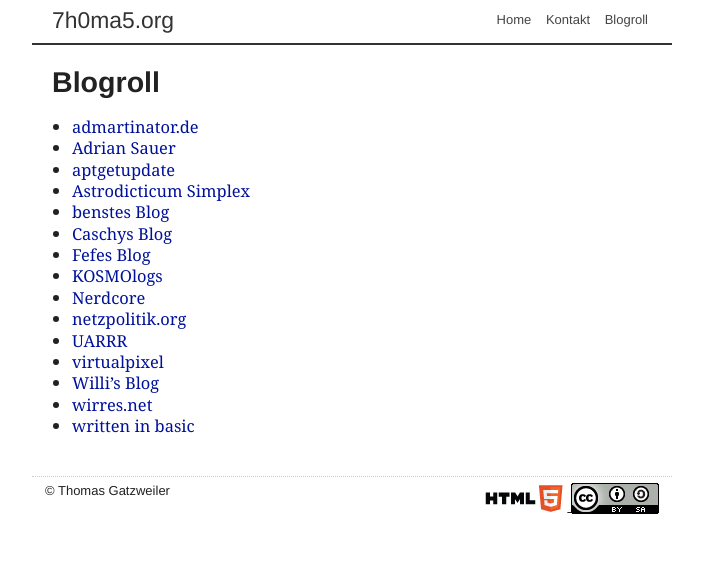
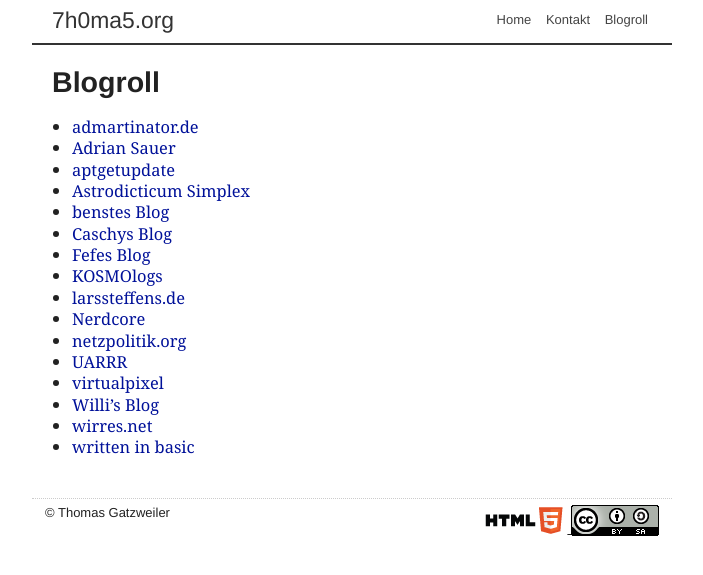
Before and after one commit to 7h0ma5/7h0ma5.org, a Jekyll site: the page built from blogroll.md, in a window 1280 px wide. Shown: the top 575 px of the page, without its empty margins (288-991 px from the left). Built offline with Jekyll 4.4.1, drawn with Linux system fonts in a browser that asks for light colours; Markdown is read by kramdown in place of the engine named in the settings; comment, search, counter and statistics services are not loaded.

Commit message:
performance enhancements

```diff
--- a/_layouts/default.html
+++ b/_layouts/default.html
@@ -5,9 +5,7 @@
     {% if page.title %}<title>{{page.title}} &mdash; 7h0ma5.org</title>{% else %}<title>7h0ma5.org</title>{% endif %}
     <link rel="alternate" type="application/rss+xml" title="RSS 2.0" href="http://feeds.feedburner.com/7h0ma5" />
     <link rel="icon" type="image/png" href="/images/favicon.png" />
-    <link rel="stylesheet" href="/css/screen.css" media="screen">
-    <link rel="stylesheet" href="/css/highlight.css">
-    <link rel="stylesheet" href="/css/print.css" media="print">
+    <link rel="stylesheet" type="text/css" href="/css/style.css" />
     <meta name="viewport" content="width=device-width,maximum-scale=1.0" />
     <!--[if lte IE 8]>
       <script src="/js/html5.js" type="text/javascript"></script>
--- a/blogroll.md
+++ b/blogroll.md
@@ -10,6 +10,7 @@
 - [Caschys Blog](http://stadt-bremerhaven.de/)
 - [Fefes Blog](http://blog.fefe.de/)
 - [KOSMOlogs](http://www.kosmologs.de/)
+- [larssteffens.de](http://www.larssteffens.de)
 - [Nerdcore](http://www.nerdcore.de/)
 - [netzpolitik.org](http://netzpolitik.org/)
 - [UARRR](http://www.uarrr.org/)
--- a/css/highlight.css
+++ /dev/null
@@ -1,62 +0,0 @@
-/* Pygments Highlighting */
-.hll { background-color: #ffffcc }
-.c { color: #408080; font-style: italic } /* Comment */
-.err { border: 1px solid #FF0000 } /* Error */
-.k { color: #008000; font-weight: bold } /* Keyword */
-.o { color: #666666 } /* Operator */
-.cm { color: #408080; font-style: italic } /* Comment.Multiline */
-.cp { color: #BC7A00 } /* Comment.Preproc */
-.c1 { color: #408080; font-style: italic } /* Comment.Single */
-.cs { color: #408080; font-style: italic } /* Comment.Special */
-.gd { color: #A00000 } /* Generic.Deleted */
-.ge { font-style: italic } /* Generic.Emph */
-.gr { color: #FF0000 } /* Generic.Error */
-.gh { color: #000080; font-weight: bold } /* Generic.Heading */
-.gi { color: #00A000 } /* Generic.Inserted */
-.go { color: #808080 } /* Generic.Output */
-.gp { color: #000080; font-weight: bold } /* Generic.Prompt */
-.gs { font-weight: bold } /* Generic.Strong */
-.gu { color: #800080; font-weight: bold } /* Generic.Subheading */
-.gt { color: #0040D0 } /* Generic.Traceback */
-.kc { color: #008000; font-weight: bold } /* Keyword.Constant */
-.kd { color: #008000; font-weight: bold } /* Keyword.Declaration */
-.kn { color: #008000; font-weight: bold } /* Keyword.Namespace */
-.kp { color: #008000 } /* Keyword.Pseudo */
-.kr { color: #008000; font-weight: bold } /* Keyword.Reserved */
-.kt { color: #B00040 } /* Keyword.Type */
-.m { color: #666666 } /* Literal.Number */
-.s { color: #BA2121 } /* Literal.String */
-.na { color: #7D9029 } /* Name.Attribute */
-.nb { color: #008000 } /* Name.Builtin */
-.nc { color: #0000FF; font-weight: bold } /* Name.Class */
-.no { color: #880000 } /* Name.Constant */
-.nd { color: #AA22FF } /* Name.Decorator */
-.ni { color: #999999; font-weight: bold } /* Name.Entity */
-.ne { color: #D2413A; font-weight: bold } /* Name.Exception */
-.nf { color: #0000FF } /* Name.Function */
-.nl { color: #A0A000 } /* Name.Label */
-.nn { color: #0000FF; font-weight: bold } /* Name.Namespace */
-.nt { color: #008000; font-weight: bold } /* Name.Tag */
-.nv { color: #19177C } /* Name.Variable */
-.ow { color: #AA22FF; font-weight: bold } /* Operator.Word */
-.w { color: #bbbbbb } /* Text.Whitespace */
-.mf { color: #666666 } /* Literal.Number.Float */
-.mh { color: #666666 } /* Literal.Number.Hex */
-.mi { color: #666666 } /* Literal.Number.Integer */
-.mo { color: #666666 } /* Literal.Number.Oct */
-.sb { color: #BA2121 } /* Literal.String.Backtick */
-.sc { color: #BA2121 } /* Literal.String.Char */
-.sd { color: #BA2121; font-style: italic } /* Literal.String.Doc */
-.s2 { color: #BA2121 } /* Literal.String.Double */
-.se { color: #BB6622; font-weight: bold } /* Literal.String.Escape */
-.sh { color: #BA2121 } /* Literal.String.Heredoc */
-.si { color: #BB6688; font-weight: bold } /* Literal.String.Interpol */
-.sx { color: #008000 } /* Literal.String.Other */
-.sr { color: #BB6688 } /* Literal.String.Regex */
-.s1 { color: #BA2121 } /* Literal.String.Single */
-.ss { color: #19177C } /* Literal.String.Symbol */
-.bp { color: #008000 } /* Name.Builtin.Pseudo */
-.vc { color: #19177C } /* Name.Variable.Class */
-.vg { color: #19177C } /* Name.Variable.Global */
-.vi { color: #19177C } /* Name.Variable.Instance */
-.il { color: #666666 } /* Literal.Number.Integer.Long */
--- a/css/print.css
+++ /dev/null
@@ -1,47 +0,0 @@
-body {
-  font: normal normal 400 13px/1.2 Arial, Helvetica, FreeSans, sans-serif;
-}
-
-header { text-align: right; }
-footer { border-top: 1px solid #ddd; padding: 10px 0; }
-
-pre code {
-  font-size: 0.9em;
-  font-family: Inconsolata, monospace;
-  padding: 7px 5px;
-  margin: 1em 0;
-  border: 1px solid #000;
-  display: block;
-}
-
-h1#site-title { font-size: 1.1em; }
-
-#site-title a {
-  text-decoration: none;
-  font-weight: 100;
-  font-size: 1.6em;
-  color: #444;
-}
-
-.post .content {
-  font-family: Georgia, Palatino, 'Palatino Linotype', FreeSerif, serif;
-  font-size: 1.15em;
-  line-height: 1.3em;
-  text-align: justify;
-  padding-bottom: 10px;
-  margin: 1em 0;
-}
-
-.post .content a {
-  color: #000;
-  text-decoration: underline;
-}
-
-h2#title a {
-  color: #000;
-  text-decoration: none;
-}
-
-.comments { display: none; }
-nav { display: none; }
-.site-info { display: none; }
--- a/css/screen.css
+++ /dev/null
@@ -1,244 +0,0 @@
-/*
- * ================== General ==================
- */
-
-* {
-  padding: 0;
-  margin: 0;
-}
-
-body {
-  font: normal normal 400 13px/1.2 "Helvetica Neue", Helvetica, Arials, sans-serif;
-  color: #222;
-  padding: 0 5px 5px 5px;
-}
-
-p {
-  margin: 1em 0;
-}
-
-a img {
-  border: 0;
-}
-
-blockquote {
-  margin: 1em 0;
-  margin-left: 5px;
-  border-left: 4px solid #eee;
-  padding-left: 10px;
-}
-
-pre code {
-  font-size: 0.9em;
-  font-family: Inconsolata, monospace;
-  padding: 5px 10px;
-  margin: 1em 0;
-  background-color: #f4f4f4;
-  border: 1px solid #eee;
-  display: block;
-  overflow: auto;
-}
-
-#wrapper {
-  width: 640px;
-  margin: 0 auto;
-}
-
-.clear {
-  clear: both;
-}
-
-.screen-reader-text {
-  display: none;
-}
-
-/*
- * ================== Header ==================
- */
-
-header {
-  display: block;
-  margin-bottom: 5px;
-  padding: 5px 20px;
-  border-bottom: 2px solid #333;
-  line-height: 30px;
-}
-
-nav {
-  float: right;
-}
-
-nav ul {
-  list-style: none;
-  margin: 0;
-}
-
-nav ul li {
-  display: inline;
-}
-
-nav ul li a {
-  margin-left: 3px;
-  padding: 2px 4px;
-  text-decoration: none;
-  color: #444;
-}
-
-nav ul li a:hover {
-  color: #888;
-  border-bottom: 2px solid #888;
-}
-
-#site-title {
-  float: left;
-}
-
-h1#site-title {
-  font-size: 1.1em;
-}
-
-#site-title a {
-  text-decoration: none;
-  font-weight: 200;
-  font-size: 1.6em;
-  color: #333;
-}
-
-#site-title a:hover {
-  color: #888;
-}
-
-/*
- * ================== Main Blocks ==================
- */
-
-#main a {
-  text-decoration: none;
-  color: #001199;
-}
-
-#main a:hover {
-  color: inherit;
-}
-
-#main ul {
-  margin-left: 20px;
-}
-
-#content {
-  padding: 15px 20px;
-  font-size: 1.1em;
-}
-
-/*
- * ================== Content ==================
- */
-
-ul.postlist {
-  margin-left: 0 ! important;
-  list-style: none;
-}
-
-ul.postlist li {
-  margin: 3px 0;
-}
-
-.postlist span {
-  color: #aaa;
-}
-
-.post h2 {
-  font-size: 2em;
-  font-weight: 500;
-  margin-bottom: 5px;
-  color: #333;
-}
-
-.post h2 a {
-  color: inherit ! important;
-}
-
-.post h2 a:hover {
-  color: #001199 ! important;
-}
-
-.post .meta {
-  color: #888;
-}
-
-.post .content {
-  color: #333;
-  font-family: Georgia, Palatino, 'Palatino Linotype', FreeSerif, serif;
-  font-size: 1.15em;
-  line-height: 1.5em;
-  text-align: justify;
-  padding-bottom: 10px;
-  margin: 1em 0;
-  margin-bottom: 20px;
-  border-bottom: 1px dotted #ddd;
-}
-
-.post .content h3 {
-  font-family: Arial, Helvetica, FreeSans, sans-serif;
-}
-
-.page h2 {
-  font-size: 2em;
-  font-weight: 700;
-}
-
-.page h2 a {
-  color: inherit ! important;
-}
-
-.page h2 a:hover {
-  color: #001199 ! important;
-}
-
-.page .content {
-  font-family: Georgia, Palatino, 'Palatino Linotype', FreeSerif, serif;
-  font-size: 1.15em;
-  line-height: 1.3em;
-  text-align: justify;
-  margin: 1em 0;
-  margin-bottom: 20px;
-}
-
-/*
- * ================== Comments ==================
- */
-
-#dsq-global-toolbar {
-  display: none ! important;
-}
-
-#dsq-comments-title h3, #dsq-new-post h3 {
-  font-size: 1.4em ! important;
-  margin: 10px 0 ! important;
-  text-transform: uppercase ! important;
-  font-weight: 200 ! important;
-}
-
-.dsq-item-sort, .dsq-autheneticate-copy, .dsq-pagination {
-  display: none ! important;
-}
-
-/*
- * ================== Footer ==================
- */
-
-footer {
-  display: block;
-  padding: 6px 13px 7px 13px;
-  font-weight: 200;
-  border-top: 1px dotted #ccc;
-  margin-top: 5px;
-}
-
-footer a {
-  color: inherit ! important;
-}
-
-footer img {
-  vertical-align: -3px;
-}
--- /dev/null
+++ b/css/style.css
@@ -0,0 +1,122 @@
+@media screen {
+*{padding:0;margin:0;}
+body{font:normal normal 400 13px/1.2 "Helvetica Neue", Helvetica, Arials, sans-serif;color:#222;padding:0 5px 5px 5px;}
+p{margin:1em 0;}
+a img{border:0;}
+blockquote{margin:1em 0;margin-left:5px;border-left:4px solid #eee;padding-left:10px;}
+pre code{font-size:0.9em;font-family:Inconsolata, monospace;padding:5px 10px;margin:1em 0;background-color:#f4f4f4;border:1px solid #eee;display:block;overflow:auto;}
+#wrapper{width:640px;margin:0 auto;}
+.clear{clear:both;}
+.screen-reader-text{display:none;}
+header{display:block;margin-bottom:5px;padding:5px 20px;border-bottom:2px solid #333;line-height:30px;}
+nav{float:right;}
+nav ul{list-style:none;margin:0;}
+nav ul li{display:inline;}
+nav ul li a{margin-left:3px;padding:2px 4px;text-decoration:none;color:#444;}
+nav ul li a:hover{color:#888;border-bottom:2px solid #888;}
+#site-title{float:left;}
+h1#site-title{font-size:1.1em;}
+#site-title a{text-decoration:none;font-weight:200;font-size:1.6em;color:#333;}
+#site-title a:hover{color:#888;}
+#main a{text-decoration:none;color:#001199;}
+#main a:hover{color:inherit;}
+#main ul{margin-left:20px;}
+#content{padding:15px 20px;font-size:1.1em;}
+ul.postlist{margin-left:0 ! important;list-style:none;}
+ul.postlist li{margin:3px 0;}
+.postlist span{color:#aaa;}
+.post h2{font-size:2em;font-weight:500;margin-bottom:5px;color:#333;}
+.post h2 a{color:inherit ! important;}
+.post h2 a:hover{color:#001199 ! important;}
+.post .meta{color:#888;}
+.post .content{color:#333;font-family:Georgia, Palatino, 'Palatino Linotype', FreeSerif, serif;font-size:1.15em;line-height:1.5em;text-align:justify;padding-bottom:10px;margin:1em 0;margin-bottom:20px;border-bottom:1px dotted #ddd;}
+.post .content h3{font-family:Arial, Helvetica, FreeSans, sans-serif;}
+.page h2{font-size:2em;font-weight:700;}
+.page h2 a{color:inherit ! important;}
+.page h2 a:hover{color:#001199 ! important;}
+.page .content{font-family:Georgia, Palatino, 'Palatino Linotype', FreeSerif, serif;font-size:1.15em;line-height:1.3em;text-align:justify;margin:1em 0;margin-bottom:20px;}
+#dsq-global-toolbar{display:none ! important;}
+#dsq-comments-title h3, #dsq-new-post h3{font-size:1.4em ! important;margin:10px 0 ! important;text-transform:uppercase ! important;font-weight:200 ! important;}
+.dsq-item-sort, .dsq-autheneticate-copy, .dsq-pagination{display:none ! important;}
+footer{display:block;padding:6px 13px 7px 13px;font-weight:200;border-top:1px dotted #ccc;margin-top:5px;}
+footer a{color:inherit ! important;}
+footer img{vertical-align:-3px;}
+.hll{background-color:#ffffcc}
+.c{color:#408080;font-style:italic}
+.err{border:1px solid #FF0000}
+.k{color:#008000;font-weight:bold}
+.o{color:#666666}
+.cm{color:#408080;font-style:italic}
+.cp{color:#BC7A00}
+.c1{color:#408080;font-style:italic}
+.cs{color:#408080;font-style:italic}
+.gd{color:#A00000}
+.ge{font-style:italic}
+.gr{color:#FF0000}
+.gh{color:#000080;font-weight:bold}
+.gi{color:#00A000}
+.go{color:#808080}
+.gp{color:#000080;font-weight:bold}
+.gs{font-weight:bold}
+.gu{color:#800080;font-weight:bold}
+.gt{color:#0040D0}
+.kc{color:#008000;font-weight:bold}
+.kd{color:#008000;font-weight:bold}
+.kn{color:#008000;font-weight:bold}
+.kp{color:#008000}
+.kr{color:#008000;font-weight:bold}
+.kt{color:#B00040}
+.m{color:#666666}
+.s{color:#BA2121}
+.na{color:#7D9029}
+.nb{color:#008000}
+.nc{color:#0000FF;font-weight:bold}
+.no{color:#880000}
+.nd{color:#AA22FF}
+.ni{color:#999999;font-weight:bold}
+.ne{color:#D2413A;font-weight:bold}
+.nf{color:#0000FF}
+.nl{color:#A0A000}
+.nn{color:#0000FF;font-weight:bold}
+.nt{color:#008000;font-weight:bold}
+.nv{color:#19177C}
+.ow{color:#AA22FF;font-weight:bold}
+.w{color:#bbbbbb}
+.mf{color:#666666}
+.mh{color:#666666}
+.mi{color:#666666}
+.mo{color:#666666}
+.sb{color:#BA2121}
+.sc{color:#BA2121}
+.sd{color:#BA2121;font-style:italic}
+.s2{color:#BA2121}
+.se{color:#BB6622;font-weight:bold}
+.sh{color:#BA2121}
+.si{color:#BB6688;font-weight:bold}
+.sx{color:#008000}
+.sr{color:#BB6688}
+.s1{color:#BA2121}
+.ss{color:#19177C}
+.bp{color:#008000}
+.vc{color:#19177C}
+.vg{color:#19177C}
+.vi{color:#19177C}
+.il{color:#666666}
+}
+
+@media print {
+body{font:normal normal 400 13px/1.2 Arial, Helvetica, FreeSans, sans-serif;}
+header{text-align:right;}
+footer{border-top:1px solid #ddd;padding:10px 0;}
+pre code{font-size:0.9em;font-family:Inconsolata, monospace;padding:7px 5px;margin:1em 0;border:1\
+px solid #000;display:block;}
+h1#site-title{font-size:1.1em;}
+#site-title a{text-decoration:none;font-weight:100;font-size:1.6em;color:#444;}
+.post .content{font-family:Georgia, Palatino, 'Palatino Linotype', FreeSerif, serif;font-size:1.1\
+5em;line-height:1.3em;text-align:justify;padding-bottom:10px;margin:1em 0;}
+.post .content a{color:#000;text-decoration:underline;}
+h2#title a{color:#000;text-decoration:none;}
+.comments{display:none;}
+nav{display:none;}
+.site-info{display:none;}
+}
```
Also changed, not shown: images/cc.png, images/favicon.png, images/html5.png.
